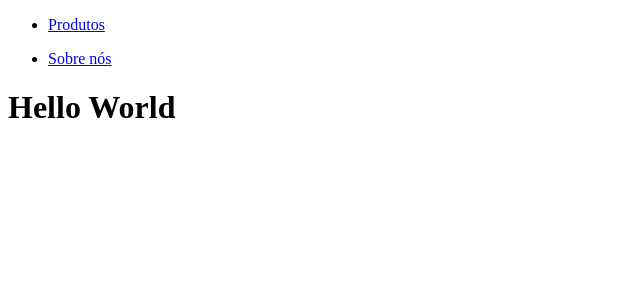
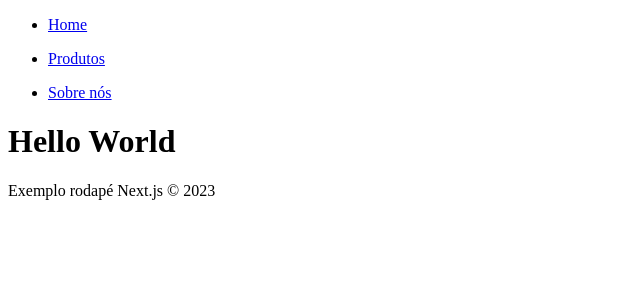
Before and after one commit to annysena/next-project, a Next.js app: page / in a window 1280 px wide. Shown: the top 300 px of the page, without its empty margins (0-640 px from the left). Built offline with nearby package versions, Linux system fonts and the light colour scheme.

Commit message:
add componentes de layout

```diff
--- /dev/null
+++ b/components/Footer.js
@@ -0,0 +1,3 @@
+export default function Footer() {
+    return (<p>Exemplo rodapé Next.js &copy; 2023</p>)
+}
--- /dev/null
+++ b/components/MainContainer.js
@@ -0,0 +1,12 @@
+import Footer from "./Footer";
+import Navbar from "./Navbar";
+
+    export default function MainContainer({children}) {
+    return (
+        <>
+          <Navbar />
+          <div>{children}</div>
+          <Footer />
+        </>
+    )
+}
--- /dev/null
+++ b/components/Navbar.js
@@ -0,0 +1,23 @@
+import Link from "next/link";
+
+export default function Navbar() {
+    return (
+        <ul>
+          <li>
+            <Link href="/">
+              <p>Home</p>
+            </Link>
+          </li>
+          <li>
+            <Link href="/products">
+              <p>Produtos</p>
+            </Link>
+          </li>
+          <li>
+          <Link href="/about">
+              <p>Sobre nós</p>
+            </Link>
+          </li>
+        </ul>
+    )
+}
--- a/pages/_app.js
+++ b/pages/_app.js
@@ -1,5 +1,10 @@
+import MainContainer from '@/components/MainContainer'
 import '@/styles/globals.css'
 
 export default function App({ Component, pageProps }) {
-  return <Component {...pageProps} />
+  return (
+  <MainContainer>
+    <Component {...pageProps} />
+  </MainContainer>
+  )
 }
--- a/pages/about.js
+++ b/pages/about.js
@@ -1,3 +1,4 @@
+import Navbar from "@/components/Navbar";
 import Link from "next/link";
 
 export default function About() {
--- a/pages/index.js
+++ b/pages/index.js
@@ -1,22 +1,8 @@
-import Image from 'next/image'
-import { Inter } from 'next/font/google'
-import Link from 'next/link'
+import Navbar from "@/components/Navbar";
 
 export default function Home() {
   return (
       <div>
-        <ul>
-          <li>
-            <Link href="/products">
-              <p>Produtos</p>
-            </Link>
-          </li>
-          <li>
-          <Link href="/about">
-              <p>Sobre nós</p>
-            </Link>
-          </li>
-        </ul>
         <h1>Hello World</h1>
       </div>
   )
--- a/pages/products/index.js
+++ b/pages/products/index.js
@@ -1,3 +1,4 @@
+import Navbar from '@/components/Navbar'
 import Link from 'next/link'
 
 export default function Product() {
```
